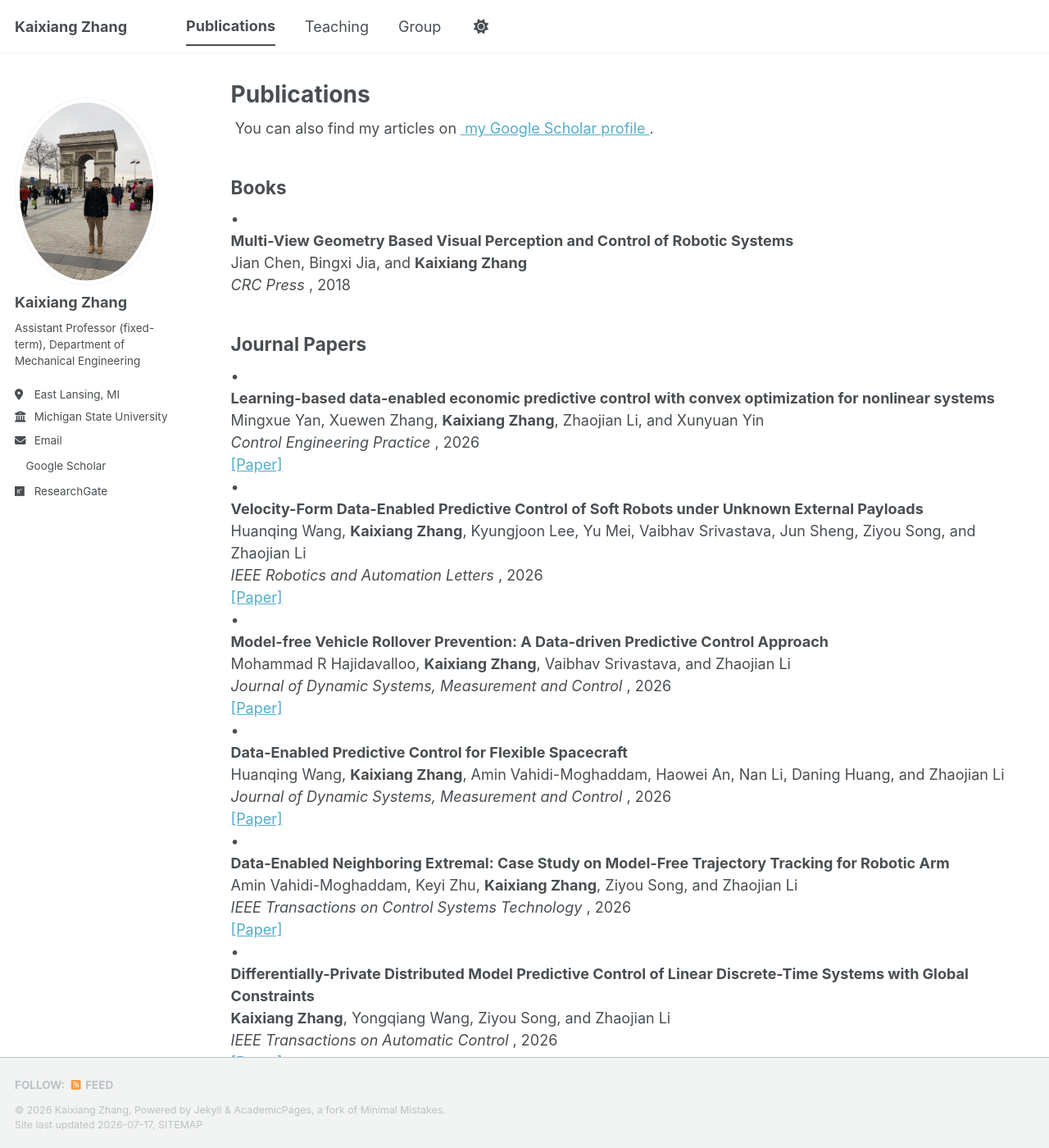
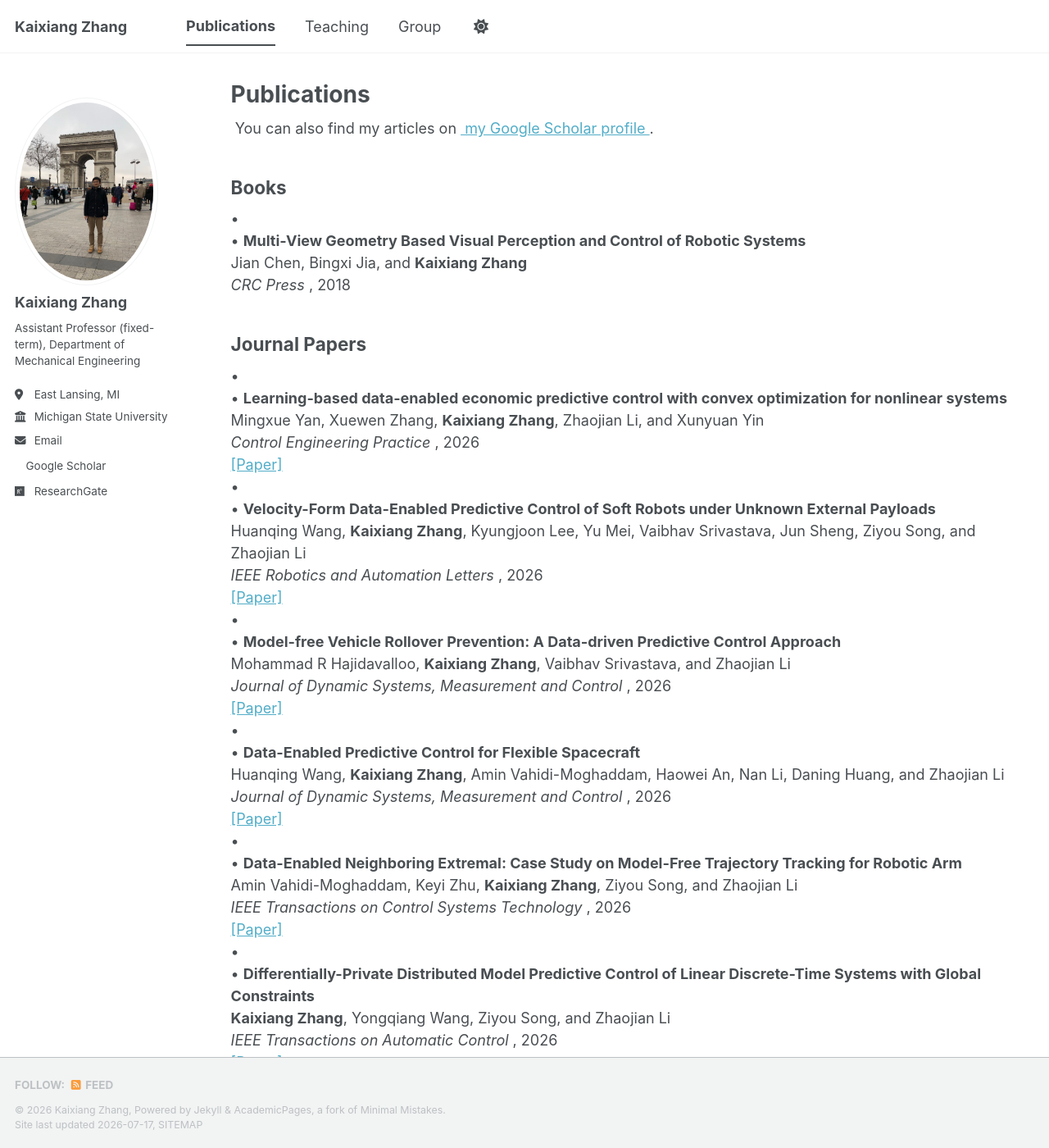
Before and after one commit to kaixiang-zhang91/kaixiang-zhang91.github.io, a Jekyll site: the page built from _pages/publications.html, in a window 1280 px wide and 1400 px high. Shown: the whole window at 82% size. Built offline with Jekyll 4.4.1, drawn with Linux system fonts in a browser that asks for light colours; a style sheet for code colours, icons or effects is not loaded; some of the changed text lies outside the part shown.

Commit message:
Fix HTML formatting in publication-single.html

```diff
--- a/_includes/publication-single.html
+++ b/_includes/publication-single.html
@@ -8,6 +8,7 @@
   <div class="publication-content">
 
     <div class="publication-title">
+      &bull;
       {% if post.paperurl and post.paperurl != "" %}
         <strong>{{ post.title }}</strong>
       {% else %}
```
